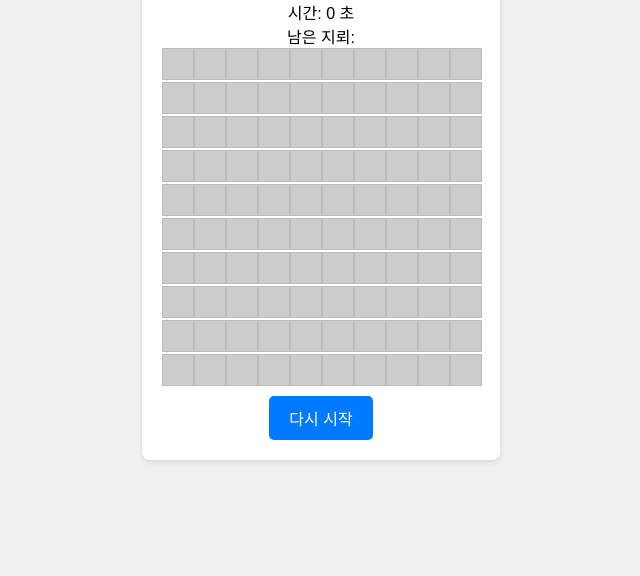
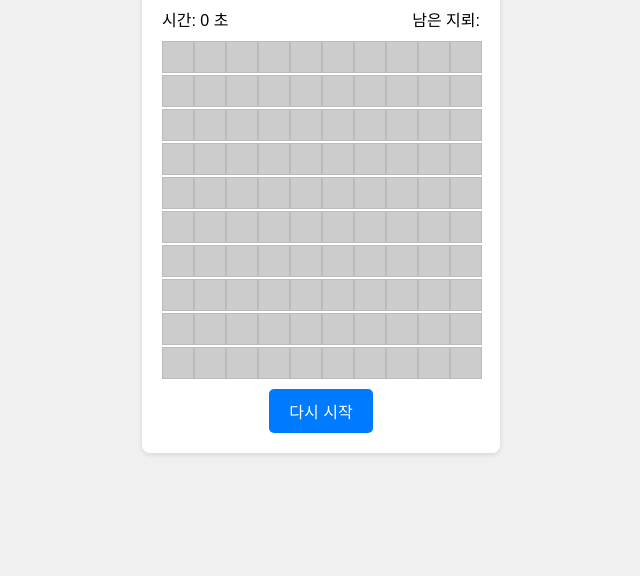
Before and after one commit to Tin-0111/minefind, a plain HTML site: page index.html in a window 1280 px wide. Shown: the part 224-800 px from the top of the page, without its empty margins (319-959 px from the left). Drawn offline with Linux system fonts and the light colour scheme.

Commit message:
Update style.css

```diff
--- a/style.css
+++ b/style.css
@@ -68,3 +68,9 @@ body {
 #reset-button:hover {
     background-color: #0056b3;
 }
+
+.status {
+    display: flex;
+    justify-content: space-between;
+    margin-bottom: 10px;
+}
```
